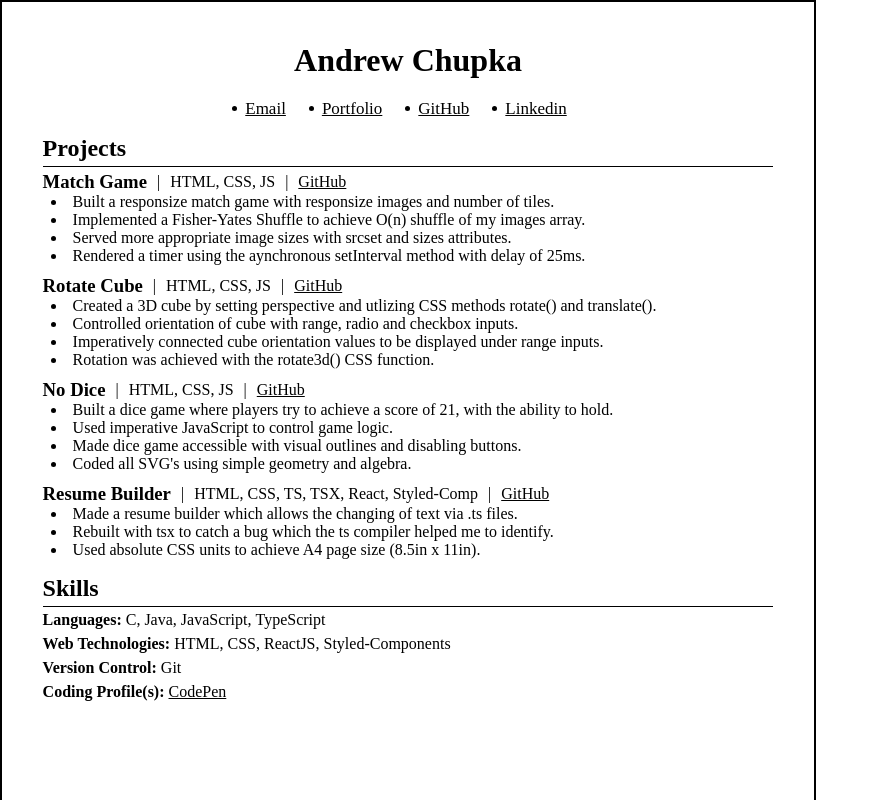
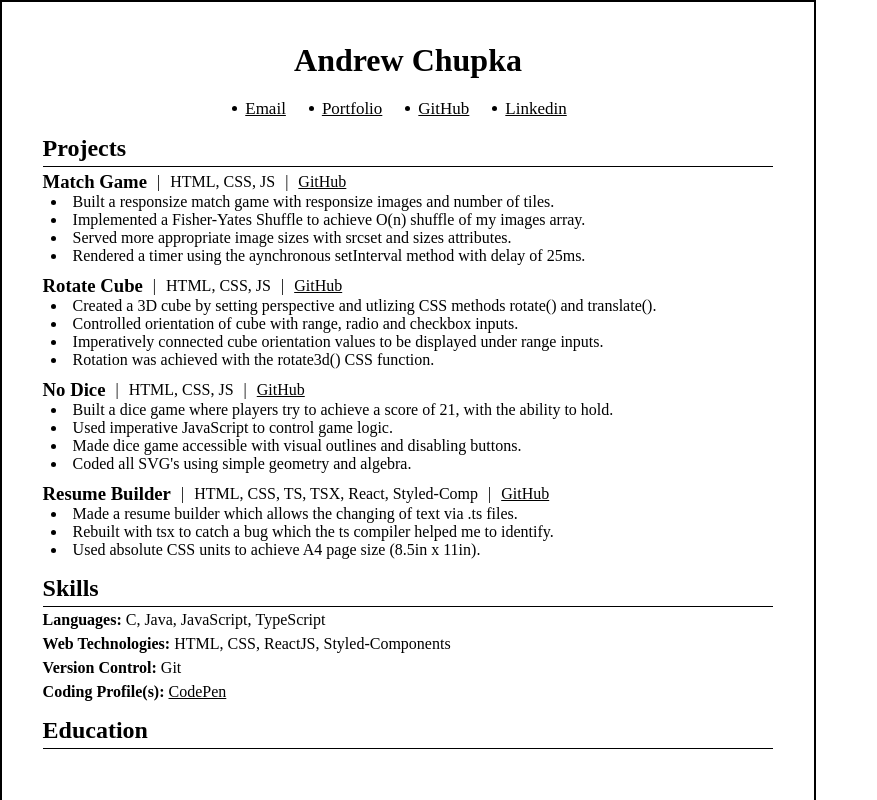
Before and after one commit to worldOfVerdure/resumeBuilder, a React (Vite) app: page / in a window 1280 px wide. Shown: the top 800 px of the page, without its empty margins (0-877 px from the left). Built offline with nearby package versions, Linux system fonts and the light colour scheme.

Commit message:
Refactor code and add skeleton for Education section

```diff
--- /dev/null
+++ b/src/Components/Education/Education.tsx
@@ -0,0 +1,11 @@
+import EducationContent from "./EducationContent.tsx";
+import SectionTitle from "../reuseable/SectionTitle.tsx";
+
+export default function Education() {
+  return (
+    <section>
+      <SectionTitle sectionTitle="Education" />
+      <EducationContent />
+    </section>
+  );
+}
--- /dev/null
+++ b/src/Components/Education/EducationContent.tsx
@@ -0,0 +1,13 @@
+import { styled } from "styled-components";
+
+export default function EducationContent() {
+  return (
+    <EducationContentContainer>
+
+    </EducationContentContainer>
+  );
+}
+
+const EducationContentContainer = styled.div`
+
+`;
--- a/src/Components/Resume.tsx
+++ b/src/Components/Resume.tsx
@@ -1,16 +1,18 @@
+import Education from "./Education/Education.tsx";
+import Header from "./Header/Header.tsx";
 import Projects from "./Projects/Projects.tsx";
-import Header from "./Header/Header.tsx";
 import Skills from "./Skills/Skills.tsx";
 import { styled } from "styled-components";
 
 export default function Resume() {
   return (
     <ResumePage >
-      <SectionContainer>
+      <PageContainer>
         <Header />
         <Projects />
         <Skills />
-      </SectionContainer>
+        <Education />
+      </PageContainer>
     </ResumePage>
   );
 }
@@ -26,7 +28,7 @@ const ResumePage = styled.div`
   }
 `;
 
-const SectionContainer = styled.div`
+const PageContainer = styled.div`
   margin: 0 auto;
   width: 90%;
 `;
```
